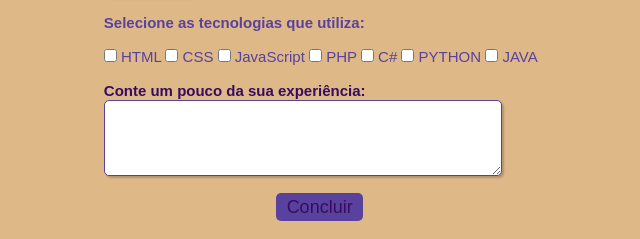
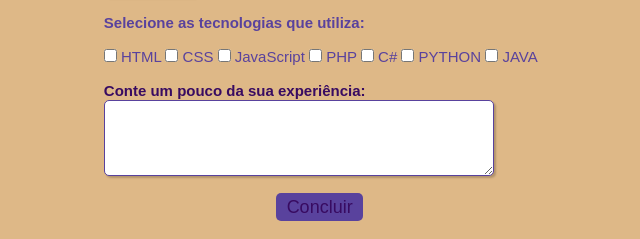
Before and after one commit to JairoRibeiro37/Cadastro-De-Devs, a plain HTML site: page index.html in a window 1280 px wide. Shown: the part 353-592 px from the top of the page, 357-997 px from the left. Drawn offline with Linux system fonts and the light colour scheme.

Commit message:
Update style.css

```diff
--- a/style.css
+++ b/style.css
@@ -2,6 +2,8 @@
 * {
   margin: 0;
   padding: 0;
+  box-sizing: border-box;
+  font-family: "Poppins", sans-serif;
 }
 
 
```
